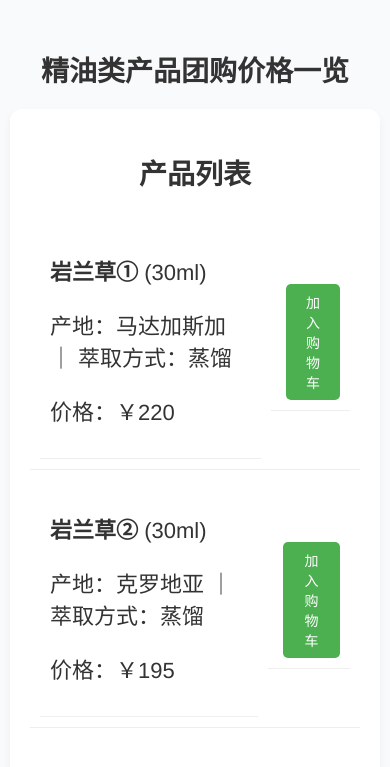
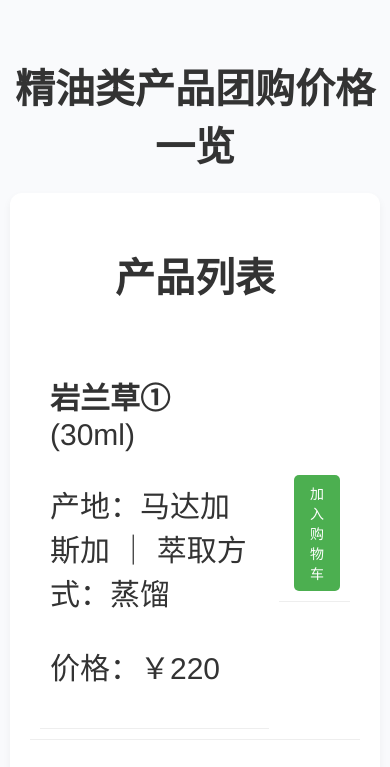
Before and after one commit to LiNanSheng795/EssentialOilTuanOrderSystem, a plain HTML site: page index.html in a window 390 px wide. Shown: the top 767 px of the page. Drawn offline with Linux system fonts and the light colour scheme.

Commit message:
Update style.css

```diff
--- a/style.css
+++ b/style.css
@@ -73,10 +73,10 @@ input[type="text"] {
     .product-item p,
     #product-list p,
     #cart-items p {
-        font-size: 22px !important; /* 大幅提升 */
+        font-size: 30px !important; /* 大幅提升 */
     }
     h1, h2, h3 {
-        font-size: 28px !important;
+        font-size: 40px !important;
     }
 }
 
```
